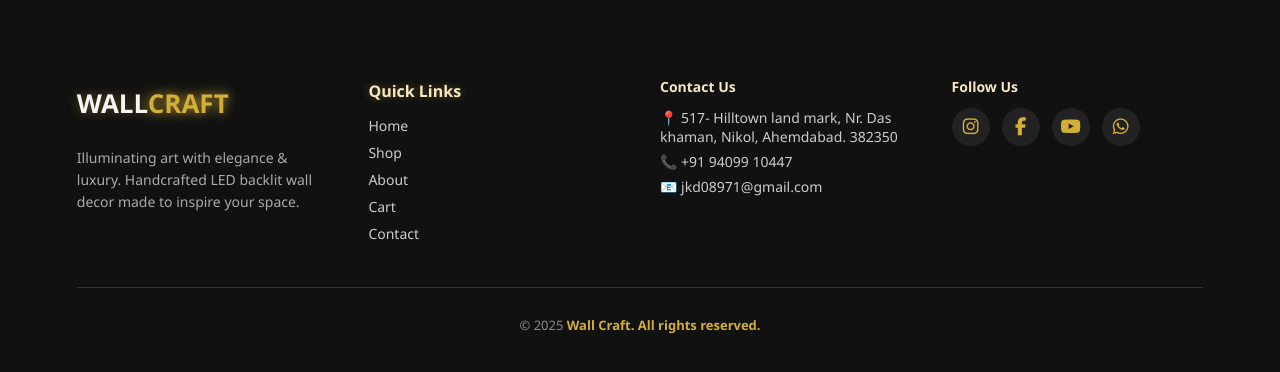
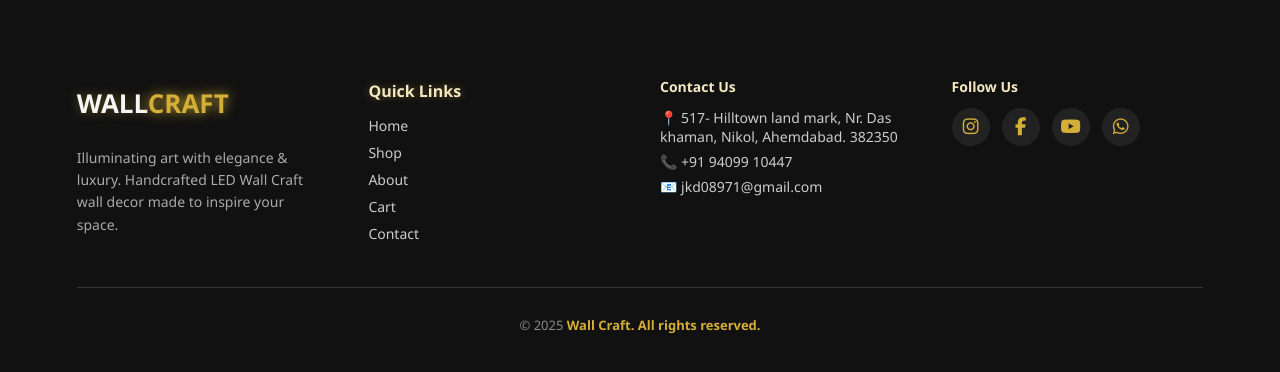
Before and after one commit to BrazilSavaliya20/walls, a Flask app: page /shop in a window 1280 px wide. Shown: the part 739-1111 px from the top of the page. Run offline with Flask 3, Linux system fonts and the light colour scheme.

Commit message:
Update shop.html

```diff
--- a/templates/shop.html
+++ b/templates/shop.html
@@ -3,7 +3,7 @@
 <head>
   <meta charset="UTF-8" />
   <meta name="viewport" content="width=device-width, initial-scale=1" />
-  <title>Backlit Crafts - Home</title>
+  <title>Wall Craft - Shop</title>
   <link href="https://cdnjs.cloudflare.com/ajax/libs/font-awesome/6.5.1/css/all.min.css" rel="stylesheet" />
   <style>
     body {
@@ -504,7 +504,7 @@ function toggleMenu(x) {
   <div class="footer-container">
     <div class="footer-about">
       <h3>Wall<span>Craft</span></h3>
-      <p>Illuminating art with elegance & luxury. Handcrafted LED backlit wall decor made to inspire your space.</p>
+      <p>Illuminating art with elegance & luxury. Handcrafted LED Wall Craft wall decor made to inspire your space.</p>
     </div>
 
     <div class="footer-links">
```
